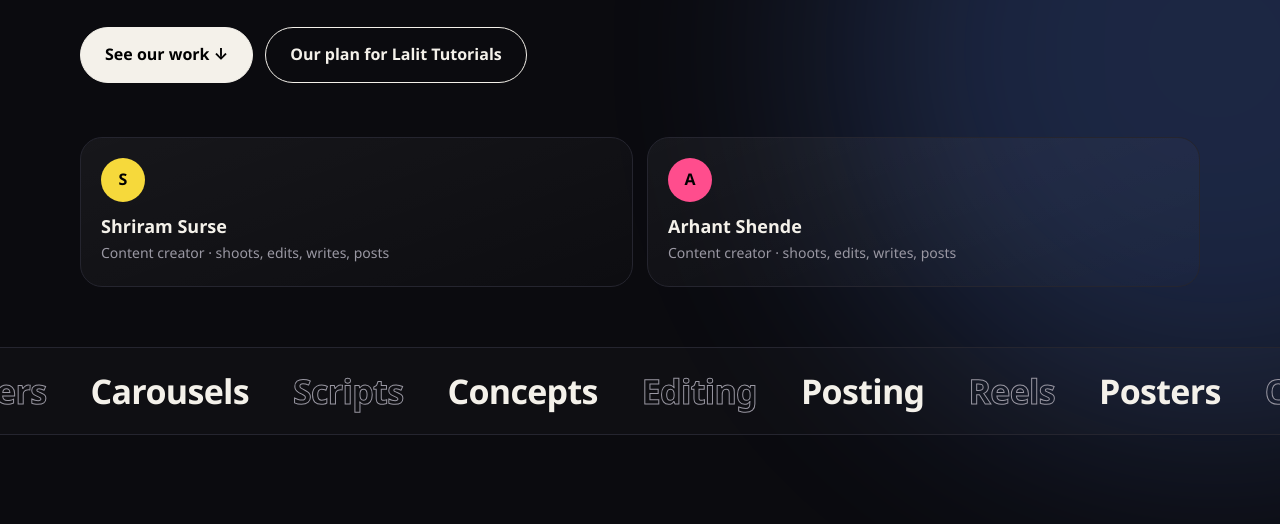
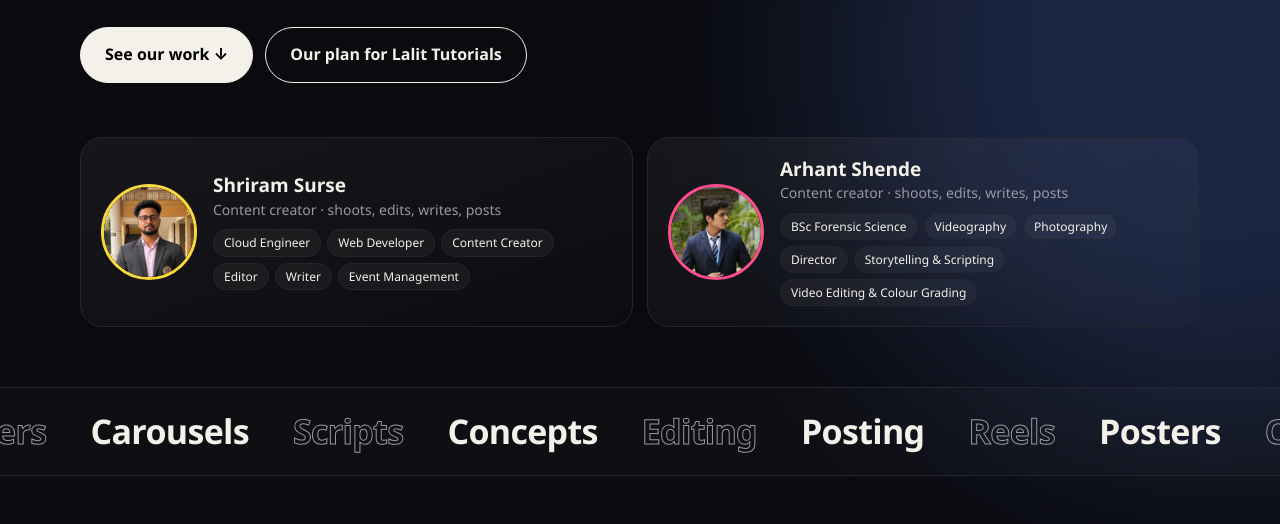
Before and after one commit to rxmbtw/ARstudios, a plain HTML site: page index.html in a window 1280 px wide. Shown: the part 749-1273 px from the top of the page. Drawn offline with Linux system fonts and the light colour scheme.

Commit message:
Add team photos and qualifications
Co-Authored-By: Claude Sonnet 5.5 <noreply@anthropic.com>

```diff
--- a/index.html
+++ b/index.html
@@ -51,9 +51,13 @@
   .btn:hover{transform:translateY(-2px);box-shadow:0 10px 30px -10px var(--a)}
   .duo{display:grid;grid-template-columns:repeat(auto-fit,minmax(230px,1fr));gap:14px;margin-top:54px}
   .who{border:1px solid var(--line);border-radius:var(--r);padding:20px;background:linear-gradient(160deg,rgba(255,255,255,.05),rgba(255,255,255,.01))}
-  .who .av{width:44px;height:44px;border-radius:50%;display:grid;place-items:center;font-weight:800;color:#000;margin-bottom:10px}
-  .who b{display:block;font-size:18px}
-  .who span{color:var(--mute);font-size:14px}
+  .who{display:flex;gap:16px;align-items:center}
+  .who img{width:96px;height:96px;flex:0 0 auto;border-radius:50%;object-fit:cover;border:3px solid var(--c1,var(--b))}
+  .who b{display:block;font-size:19px;line-height:1.2}
+  .who .role{display:block;color:var(--mute);font-size:14px;margin:2px 0 8px}
+  .who .q{display:flex;flex-wrap:wrap;gap:6px}
+  .who .q i{font-style:normal;font-size:12px;border:1px solid var(--line);border-radius:999px;padding:3px 10px;color:var(--ink);background:rgba(255,255,255,.04)}
+  @media(max-width:420px){.who{flex-direction:column;text-align:center}.who .q{justify-content:center}}
 
   /* marquee */
   .marq{border-block:1px solid var(--line);overflow:hidden;padding:16px 0;background:rgba(255,255,255,.02)}
@@ -154,8 +158,10 @@
     <a class="btn" href="#plan">Our plan for Lalit Tutorials</a>
   </div>
   <div class="duo">
-    <div class="who"><div class="av" style="background:var(--b)">S</div><b>Shriram Surse</b><span>Content creator · shoots, edits, writes, posts</span></div>
-    <div class="who"><div class="av" style="background:var(--a)">A</div><b>Arhant Shende</b><span>Content creator · shoots, edits, writes, posts</span></div>
+    <div class="who" style="--c1:var(--b)"><img src="media/team/shriram.jpg" alt="Shriram Surse"><div><b>Shriram Surse</b><span class="role">Content creator · shoots, edits, writes, posts</span>
+      <div class="q"><i>Cloud Engineer</i><i>Web Developer</i><i>Content Creator</i><i>Editor</i><i>Writer</i><i>Event Management</i></div></div></div>
+    <div class="who" style="--c1:var(--a)"><img src="media/team/arhant.jpg" alt="Arhant Shende"><div><b>Arhant Shende</b><span class="role">Content creator · shoots, edits, writes, posts</span>
+      <div class="q"><i>BSc Forensic Science</i><i>Videography</i><i>Photography</i><i>Director</i><i>Storytelling &amp; Scripting</i><i>Video Editing &amp; Colour Grading</i></div></div></div>
   </div>
 </header>
 
```
Also changed, not shown: media/team/arhant.jpg (added), media/team/shriram.jpg (added).
